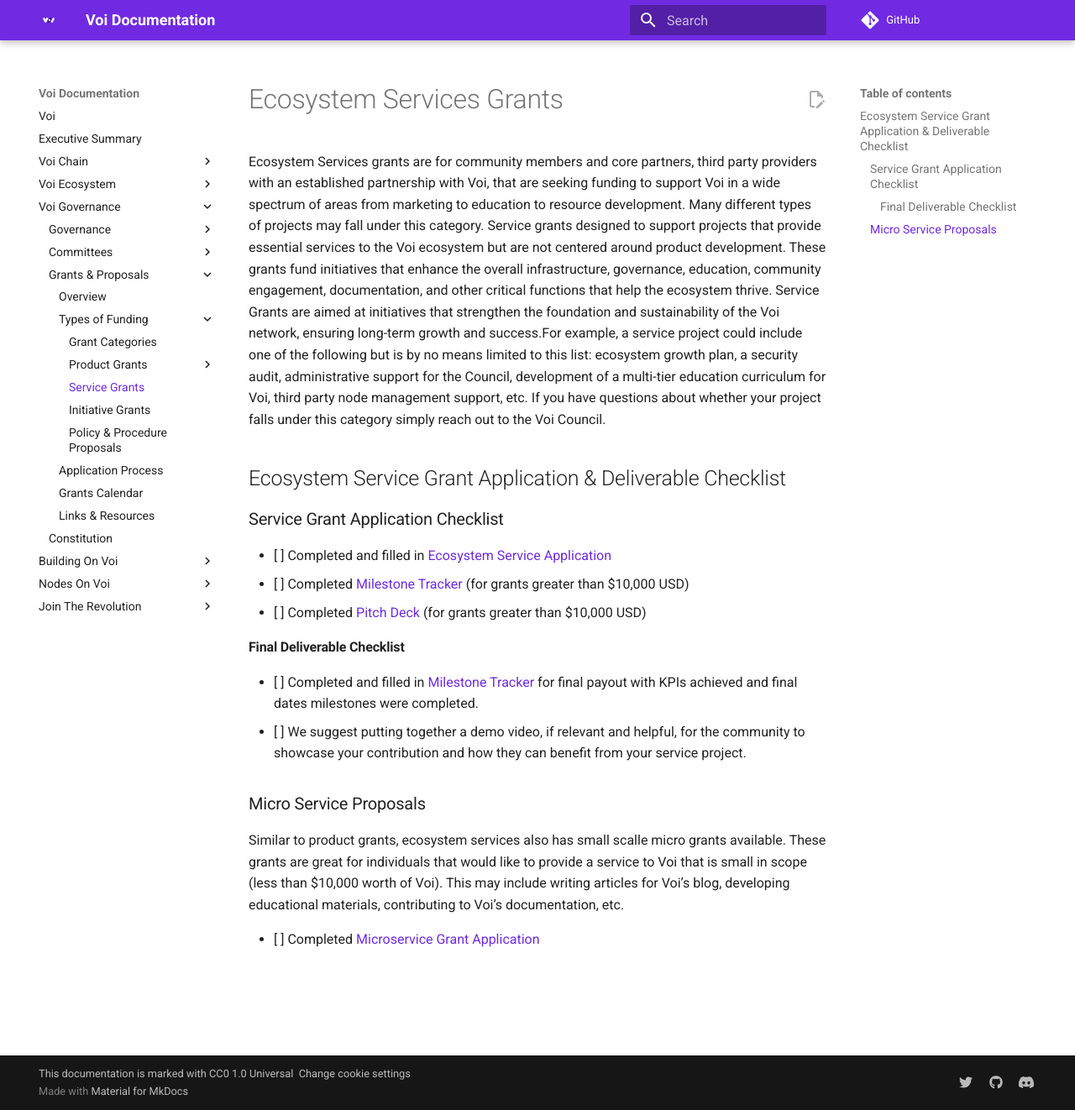
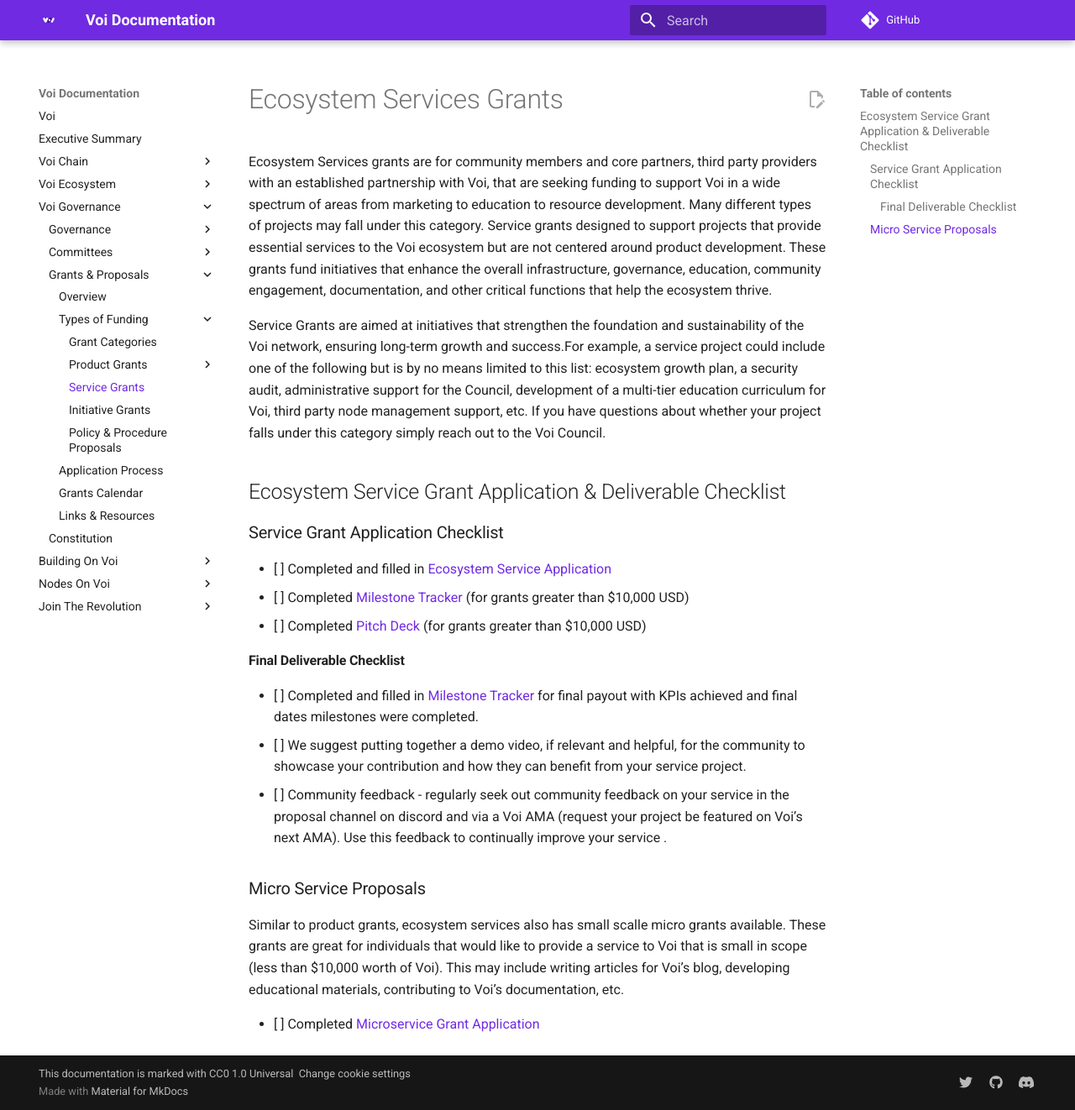
Before and after one commit to VoiNetwork/learn-more, an MkDocs documentation site: the page built from docs/governance/proposals/service-grants.md, in a window 1280 px wide and 1322 px high. Shown: the whole window at 84% size. Built offline with MkDocs 1.6.1 and Material for MkDocs 9.7.7, drawn with Linux system fonts in a browser that asks for light colours; plug-ins that fetch from the network failed and are left out; comment, search, counter and statistics services are not loaded.

Commit message:
Update service-grants.md

```diff
--- a/docs/governance/proposals/service-grants.md
+++ b/docs/governance/proposals/service-grants.md
@@ -1,6 +1,8 @@
 # Ecosystem Services Grants
 
-Ecosystem Services grants are for community members and core partners, third party providers with an established partnership with Voi, that are seeking funding to support Voi in a wide spectrum of areas from marketing to education to resource development. Many different types of projects may fall under this category. Service grants designed to support projects that provide essential services to the Voi ecosystem but are not centered around product development. These grants fund initiatives that enhance the overall infrastructure, governance, education, community engagement, documentation,  and other critical functions that help the ecosystem thrive. Service Grants are aimed at initiatives that strengthen the foundation and sustainability of the Voi network, ensuring long-term growth and success.For example, a service project could include one of the following but is by no means limited to this list: ecosystem growth plan, a security audit, administrative support for the Council, development of a multi-tier education curriculum for Voi, third party node management support, etc. If you have questions about whether your project falls under this category simply reach out to the Voi Council.
+Ecosystem Services grants are for community members and core partners, third party providers with an established partnership with Voi, that are seeking funding to support Voi in a wide spectrum of areas from marketing to education to resource development. Many different types of projects may fall under this category. Service grants designed to support projects that provide essential services to the Voi ecosystem but are not centered around product development. These grants fund initiatives that enhance the overall infrastructure, governance, education, community engagement, documentation,  and other critical functions that help the ecosystem thrive.
+
+Service Grants are aimed at initiatives that strengthen the foundation and sustainability of the Voi network, ensuring long-term growth and success.For example, a service project could include one of the following but is by no means limited to this list: ecosystem growth plan, a security audit, administrative support for the Council, development of a multi-tier education curriculum for Voi, third party node management support, etc. If you have questions about whether your project falls under this category simply reach out to the Voi Council.
 
 ## Ecosystem Service Grant Application & Deliverable Checklist
 
@@ -14,6 +16,7 @@
 
 - [ ] Completed and filled in [Milestone Tracker](https://docs.google.com/document/d/17QS_FfhjEttHnXu2d3DWKk4qoD6irAv0F3sVF17Y6wQ/edit#heading=h.alfnp343pc9r) for final payout with KPIs achieved and final dates milestones were completed.
 - [ ] We suggest putting together a demo video, if relevant and helpful, for the community to showcase your contribution and how they can benefit from your service project.
+- [ ] Community feedback - regularly seek out community feedback on your service in the proposal channel on discord and via a Voi AMA (request your project be featured on Voi’s next AMA). Use this feedback to continually improve your service .
 
 ### Micro Service Proposals
 
```
